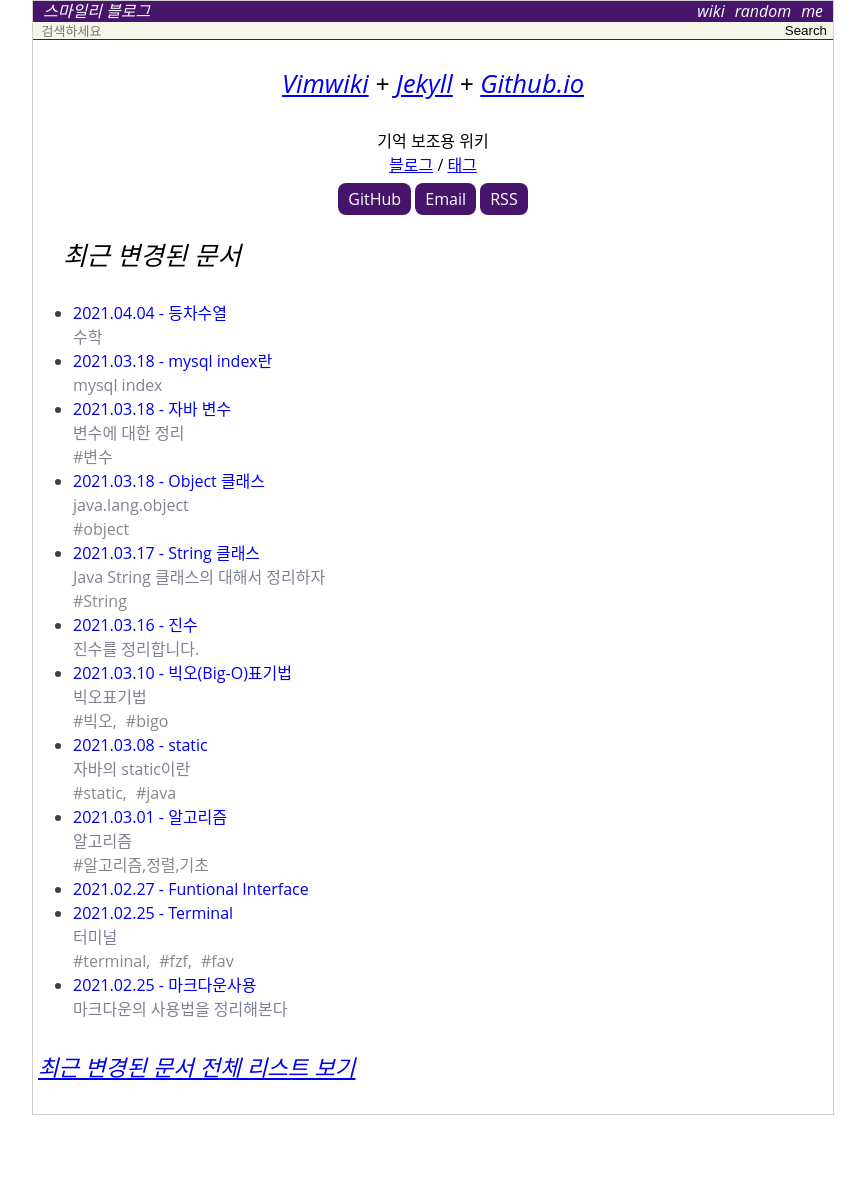
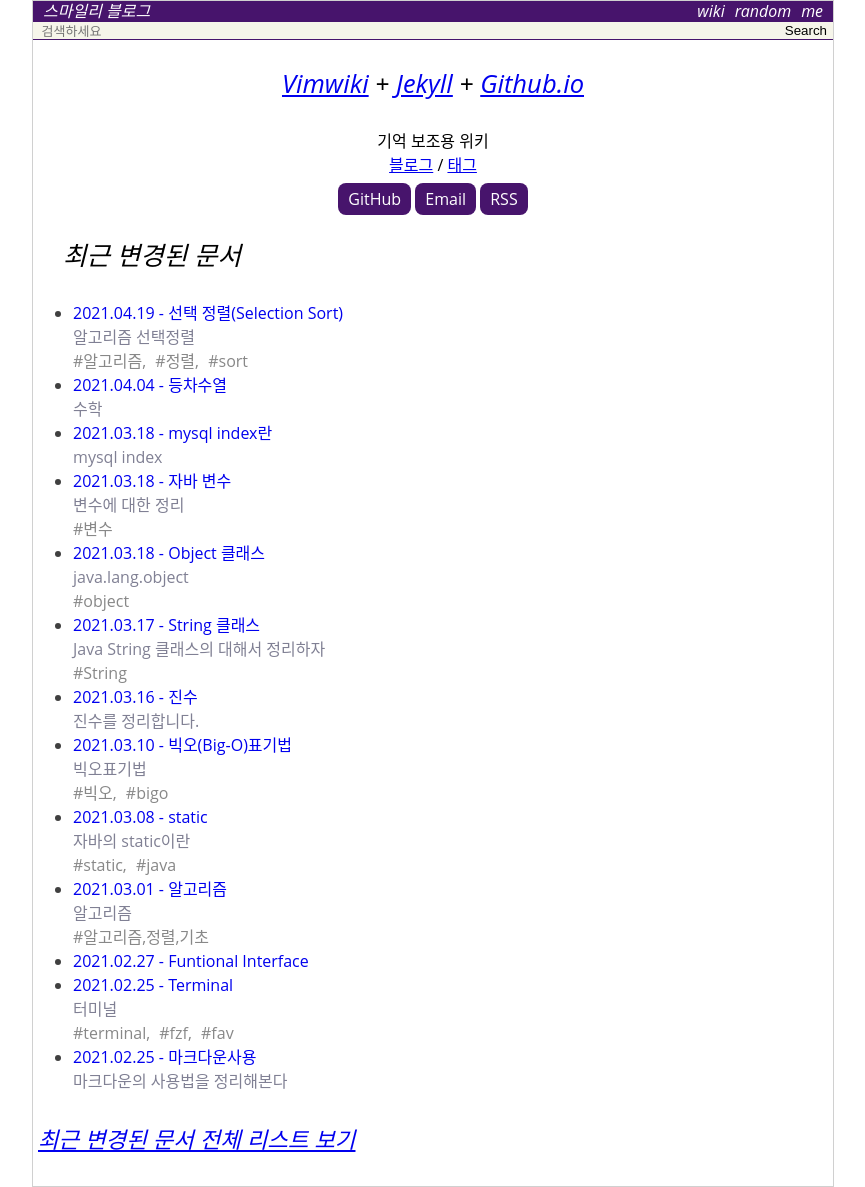
Before and after one commit to wafy/wafy.github.io, a Jekyll site: the page built from index.html, in a window 1280 px wide. Shown: the whole page, without its empty margins (207-1072 px from the left). Built offline with Jekyll 4.4.1, drawn with Linux system fonts in a browser that asks for light colours; before the commit the page ends 1115 px from its top, so only the background shows below that.

Commit message:
선택정렬을 정리하라

````diff
--- a/_data/pageMap.yml
+++ b/_data/pageMap.yml
@@ -94,6 +94,14 @@ Object:
     url: /wiki/Object
     updated: '2021-03-18 07:52:12 +0900'
     children: []
+Selection_Sort:
+    type: wiki
+    title: '선택 정렬(Selection Sort)'
+    summary: '알고리즘 선택정렬'
+    parent: ""
+    url: /wiki/Selection_Sort
+    updated: '2021-04-19 19:57:04 +0900'
+    children: []
 static:
     type: wiki
     title: static
@@ -118,6 +126,14 @@ Terminal:
     url: /wiki/Terminal
     updated: '2021-02-25 14:18:39 +0900'
     children: []
+Tree:
+    type: wiki
+    title: 'tree란?'
+    summary: tree
+    parent: ""
+    url: /wiki/Tree
+    updated: '2021-04-06 18:17:02 +0900'
+    children: []
 Variable:
     type: wiki
     title: '자바 변수'
--- a/_data/tagList.yml
+++ b/_data/tagList.yml
@@ -1,7 +1,9 @@
 - '값비교,'
 - 변수
 - '빅오,'
+- '알고리즘,'
 - '알고리즘,정렬,기초'
+- '자료구조,'
 - '정렬,'
 - bigo
 - equals
@@ -9,6 +11,8 @@
 - 'fzf,'
 - java
 - object
+- sort
 - 'static,'
 - String
 - 'terminal,'
+- tree
--- a/_data/tagMap.yml
+++ b/_data/tagMap.yml
@@ -6,12 +6,17 @@ bigo:
     - {fileName: bigo}
 '정렬,':
     - {fileName: java_sort}
+    - {fileName: Selection_Sort}
 '값비교,':
     - {fileName: java_sort}
 equals:
     - {fileName: java_sort}
 object:
     - {fileName: Object}
+'알고리즘,':
+    - {fileName: Selection_Sort}
+sort:
+    - {fileName: Selection_Sort}
 'static,':
     - {fileName: static}
 java:
@@ -24,5 +29,9 @@ String:
     - {fileName: Terminal}
 fav:
     - {fileName: Terminal}
+'자료구조,':
+    - {fileName: Tree}
+tree:
+    - {fileName: Tree}
 변수:
     - {fileName: Variable}
--- /dev/null
+++ b/_wiki/Selection_Sort.md
@@ -0,0 +1,37 @@
+---
+layout  : wiki
+title   : 선택 정렬(Selection Sort)
+summary : 알고리즘 선택정렬
+date    : 2021-04-19 19:26:43 +0900
+updated : 2021-04-19 19:57:04 +0900
+tag     : 알고리즘, 정렬, sort
+toc     : true
+public  : true
+parent  :
+latex   : true
+---
+* TOC
+{:toc}
+
+## 선택정렬이란?
+> 데이타가 무작위로 여러 개 있을 때, 이 중에서 가장 작은 데이터를 선택해 맨 앞에 있는 데이터와 바꾸고, 그다음 작은 데이터를 선택해 앞에서 두 번째 데이터와 바꾸는 과정을 반복하는 방법 가장 원시적인 방법으로 매번 가장 작은 것을 선택한다는 의미에서 선택정렬이라고 한다.
+
+
+## 시간 복잡도
+> N - 1 번 만큼 가장 작은 수를 찾아서 맨앞으로 보낸다.
+매번 가장 작은 수를 찾기 위해서 비교 연산이 필요하다.
+
+### $$ O(N^2) $$
+
+```python
+
+array = [7, 5, 9, 0, 3, 1, 6, 2, 4, 8]
+
+for i in range(len(array)):
+    min_index = i # 가장 작은 원소의 인덱스
+    for j in range(i + 1, len(array)):
+        if array[min_index] > array[j]:
+            min_index = j
+        array[i], array[min_index] = array[min_index], array[i] #python 식 스와프
+
+```
````
